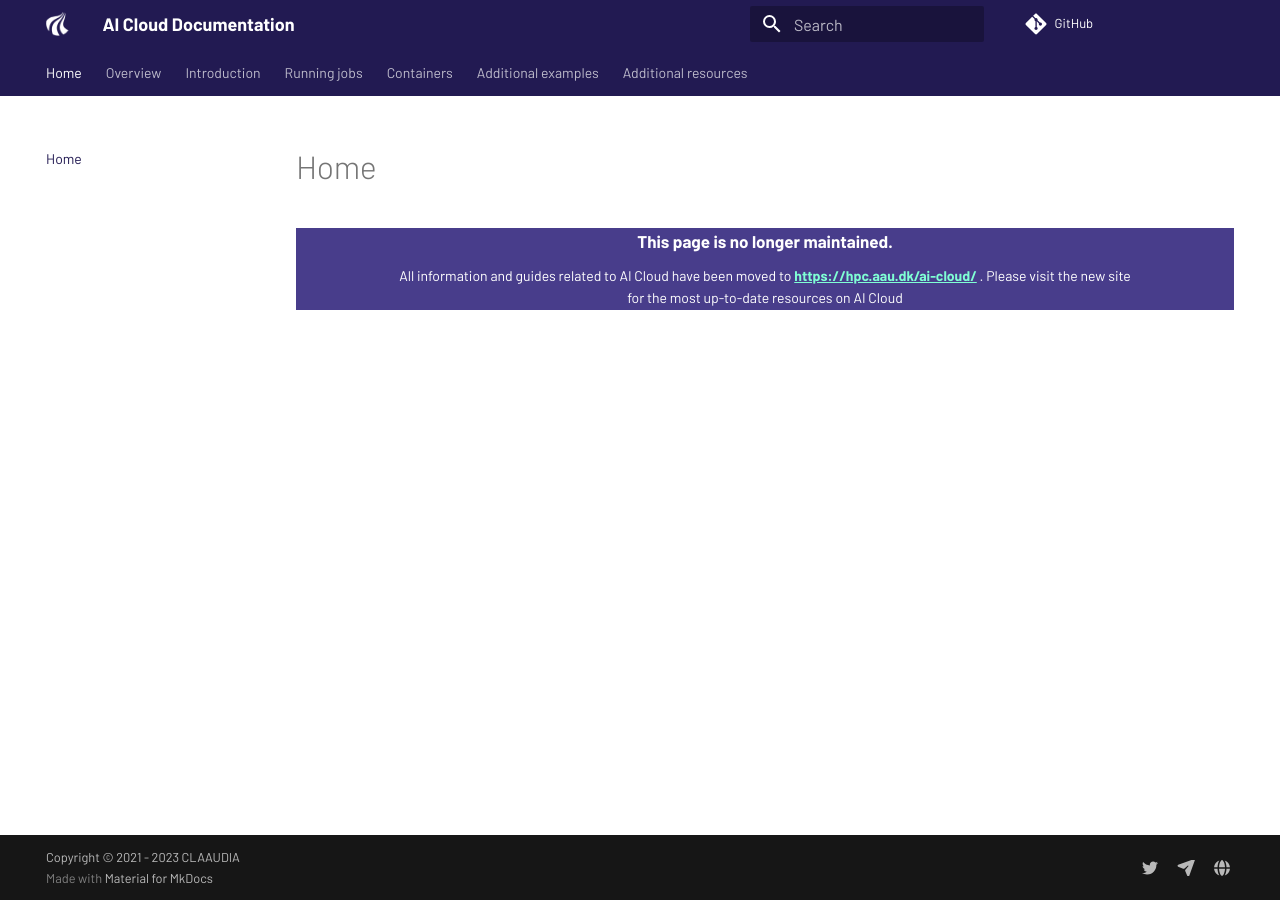
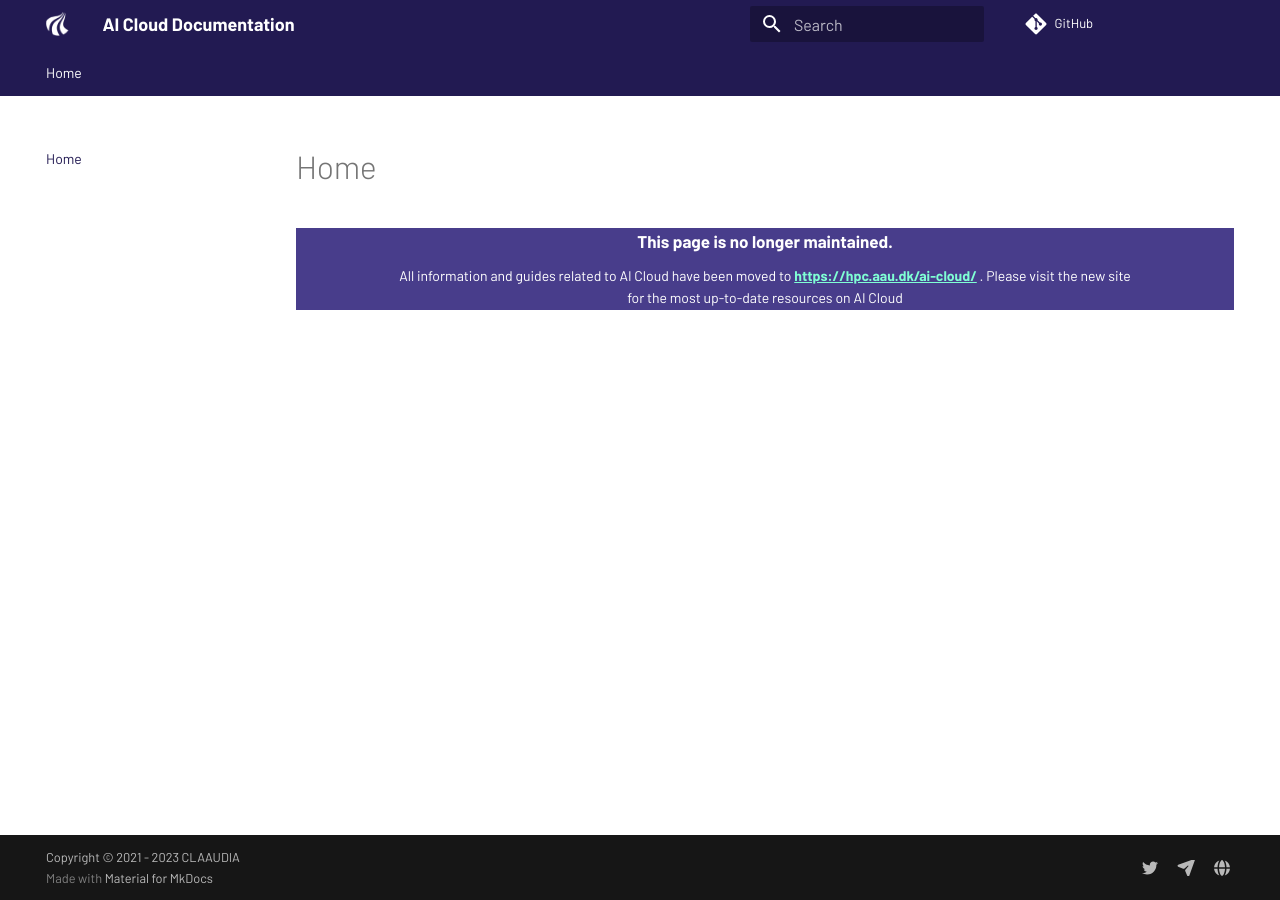
Before and after one commit to aau-claaudia/aicloud-docs, an MkDocs documentation site: the page built from docs/index.md, in a window 1280 px wide. Built offline with MkDocs 1.6.1 and Material for MkDocs 9.7.7, drawn with Linux system fonts in a browser that asks for light colours; comment, search, counter and statistics services are not loaded; some of the changed lines change nothing that is shown.

Commit message:
Removed pages

```diff
--- a/mkdocs.yml
+++ b/mkdocs.yml
@@ -1,26 +1,6 @@
 site_name: AI Cloud Documentation
 nav:
   - index.md
-  - Overview: overview.md
-
-  - Introduction: introduction.md
-
-  - Running jobs: slurm.md
-
-  - Containers: singularity.md
-
-  - "Additional examples":
-    - "Interactive TensorFlow": examples/interactive_tensorflow.md
-    - "PyTorch and Anaconda": examples/pytorch_anaconda.md
-    - "Matlab": examples/matlab.md
-    - "PyTorch and multi-precision training": torch_amp_example/README.md
-    - "Multi-GPU data parallelism training with Horovod and Keras": multi_gpu_keras/README.md
-    - "PyTorch and automatic mixed precision with APEX": torch_amp_example/README.md
-    - "Python pip in containers": examples/pip_in_containers.md
-    - "Mount user directory on your local computer": examples/mount_dir.md
-    - "Group projects": examples/group_projects.md
-
-  - "Additional resources": additional.md
 
 theme:
   name: material
```
